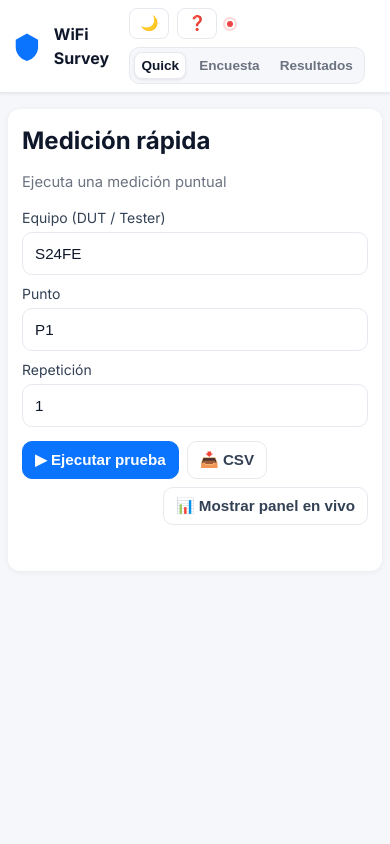
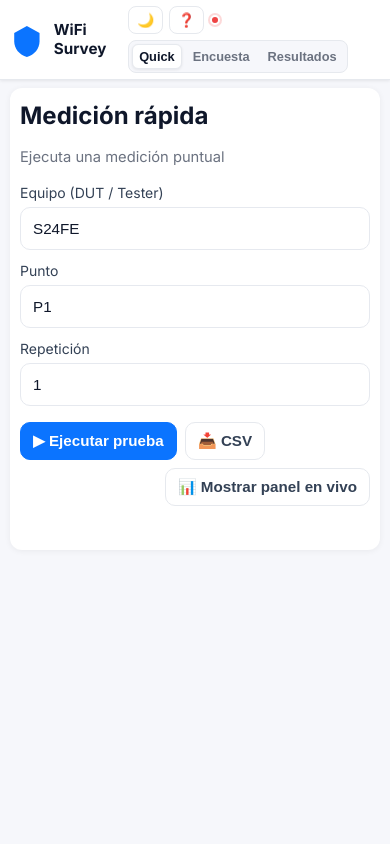
Before and after one commit to Diottore/WiFi-Survey, a Flask app: page / in a window 390 px wide. Run offline with Flask 3, Linux system fonts and the light colour scheme; some libraries are stand-ins or nearby versions.

Commit message:
Optimize UI: reduce header spacing, improve toolbar layout, increase chart visibility
Co-authored-by: Diottore <195335346+Diottore@users.noreply.github.com>

```diff
--- a/templates/index.html
+++ b/templates/index.html
@@ -33,9 +33,9 @@
       /* Spacing */
       --gap: 12px;                 /* Standard gap between elements */
 
-      /* Chart Heights */
-      --chart-h: clamp(220px, 34vh, 360px);        /* Desktop chart height */
-      --chart-h-mobile: clamp(220px, 44dvh, 420px); /* Mobile chart height */
+      /* Chart Heights - Increased for better visibility */
+      --chart-h: clamp(280px, 40vh, 440px);        /* Desktop chart height */
+      --chart-h-mobile: clamp(260px, 48dvh, 460px); /* Mobile chart height */
 
       /* Transitions */
       --transition-fast: 150ms ease;
@@ -93,8 +93,8 @@
 
     .container {
       max-width: 1200px;
-      margin: 16px auto;
-      padding: 0 12px;
+      margin: 12px auto;
+      padding: 0 16px;
     }
 
     /* ============================================
@@ -107,8 +107,8 @@
       display: flex;
       justify-content: space-between;
       align-items: center;
-      gap: 12px;
-      padding: 12px 16px;
+      gap: 10px;
+      padding: 8px 16px;
       background: var(--card);
       border-bottom: 1px solid var(--border);
       box-shadow: var(--shadow-sm);
@@ -117,27 +117,29 @@
 
     .brand {
       display: flex;
-      gap: 12px;
+      gap: 10px;
       align-items: center;
       min-width: 0;
     }
 
     .brand .title {
       font-weight: 700;
-      font-size: clamp(1rem, 2.5vw, 1.1rem);
+      font-size: clamp(0.95rem, 2.5vw, 1.05rem);
+      line-height: 1.2;
     }
 
     .brand .subtitle {
       color: var(--muted);
-      font-size: 0.9rem;
+      font-size: 0.85rem;
       white-space: nowrap;
       overflow: hidden;
       text-overflow: ellipsis;
+      line-height: 1.3;
     }
 
     .top-actions {
       display: flex;
-      gap: 8px;
+      gap: 6px;
       align-items: center;
       flex-wrap: wrap;
     }
@@ -147,13 +149,13 @@
       background: transparent;
       border: 1px solid var(--border);
       border-radius: 8px;
-      padding: 6px 10px;
+      padding: 5px 8px;
       cursor: pointer;
       transition: all var(--transition-fast);
       display: flex;
       align-items: center;
       gap: 4px;
-      font-size: 0.9rem;
+      font-size: 0.85rem;
       color: var(--text-secondary);
     }
 
@@ -190,21 +192,22 @@
        ============================================ */
     .mode-switch {
       display: flex;
-      gap: 6px;
-      border-radius: 10px;
-      padding: 4px;
+      gap: 4px;
+      border-radius: 8px;
+      padding: 3px;
       background: var(--bg);
       border: 1px solid var(--border);
       transition: background var(--transition-normal), border-color var(--transition-normal);
     }
 
     .mode-btn {
-      padding: 6px 10px;
-      border-radius: 8px;
+      padding: 5px 9px;
+      border-radius: 6px;
       border: 1px solid transparent;
       cursor: pointer;
       background: transparent;
       font-weight: 600;
+      font-size: 0.9rem;
       transition: all var(--transition-fast);
       color: var(--muted);
     }
@@ -252,7 +255,7 @@
        ============================================ */
     .card {
       background: var(--card);
-      padding: 14px;
+      padding: 16px;
       border-radius: 12px;
       box-shadow: var(--shadow-md);
       margin-bottom: var(--gap);
@@ -619,12 +660,21 @@
       }
 
       .mode-btn {
-        padding: 6px 8px;
-        font-size: 0.9rem;
+        padding: 5px 7px;
+        font-size: 0.85rem;
       }
 
       .container {
-        padding: 0 8px;
+        padding: 0 12px;
+        margin: 8px auto;
+      }
+
+      .topbar {
+        padding: 6px 12px;
+      }
+
+      .card {
+        padding: 12px;
       }
     }
 
@@ -643,16 +693,31 @@
       }
 
       .grid {
-        gap: 8px;
+        gap: 10px;
       }
 
       .topbar {
-        padding: 8px 12px;
+        padding: 6px 10px;
+        gap: 6px;
       }
 
       .mode-btn {
-        padding: 5px 6px;
-        font-size: 0.85rem;
+        padding: 4px 6px;
+        font-size: 0.8rem;
+      }
+
+      .container {
+        padding: 0 10px;
+      }
+
+      .card {
+        padding: 10px;
+        margin-bottom: 10px;
+      }
+
+      .toolbar-right label {
+        font-size: 0.8rem;
+        padding: 3px 5px;
       }
     }
 
```
Also changed, not shown: other parts of templates/index.html (+51 -13 lines).
